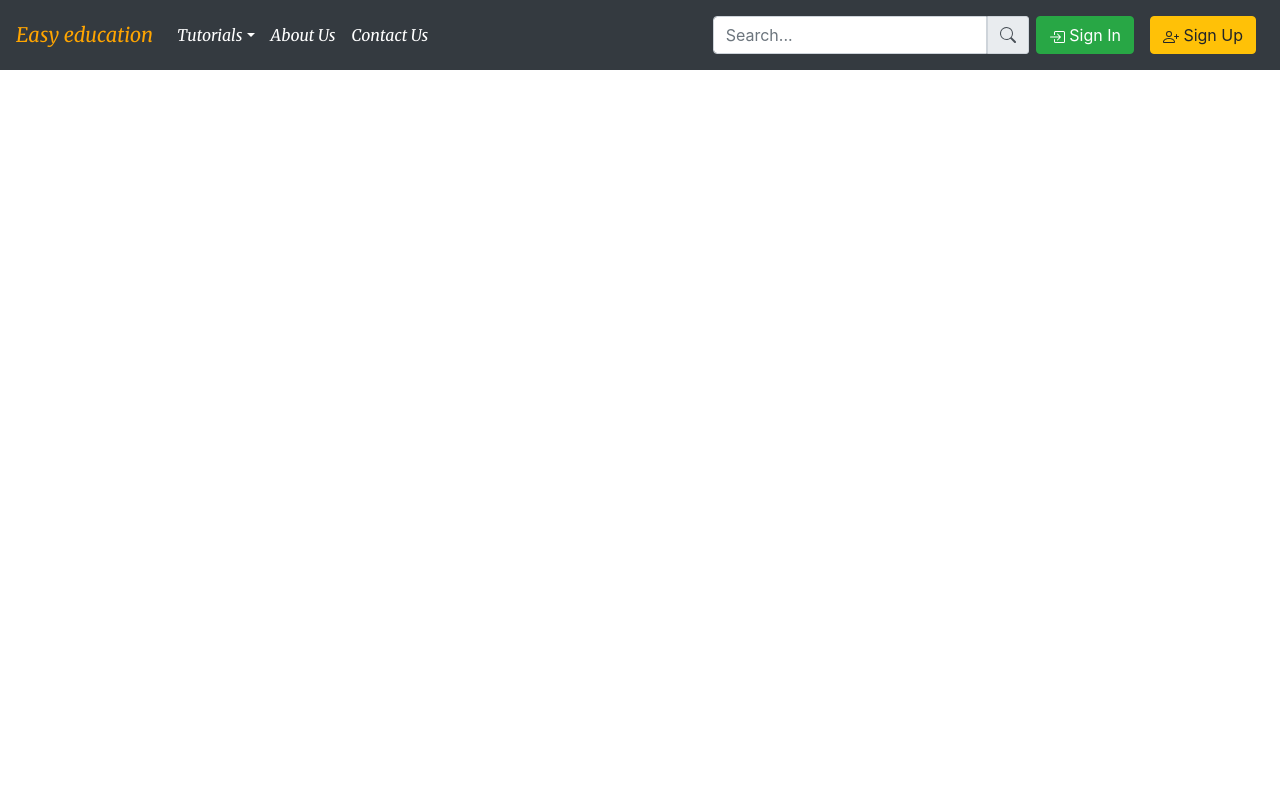
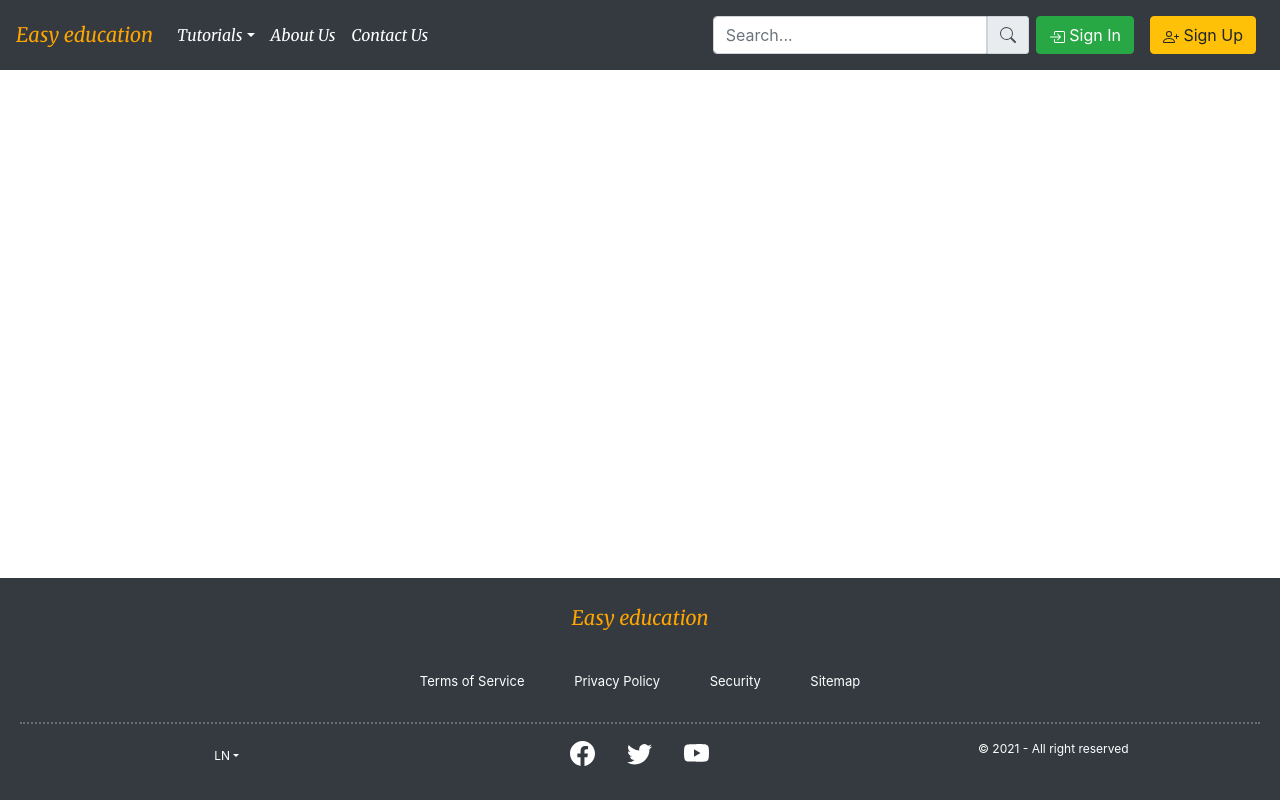
Before and after one commit to luckykumarirai/easy-education, a React (Create React App) app: page / in a window 1280 px wide. Built offline with nearby package versions, Linux system fonts and the light colour scheme.

Commit message:
adds footer

```diff
--- a/src/App.js
+++ b/src/App.js
@@ -1,9 +1,13 @@
-import './App.css';
-import NavBar from './components/navbar';
+import "bootstrap/dist/css/bootstrap.min.css";
+import "./App.css";
+import NavBar from "./components/navbar";
+import Footer from "./components/Footer";
 function App() {
   return (
     <div className="App">
       <NavBar />
+
+      <Footer />
     </div>
   );
 }
--- /dev/null
+++ b/src/components/Footer.css
@@ -0,0 +1,39 @@
+.custom-footer {
+  position: fixed;
+  bottom: 0;
+  width: 100%;
+  padding: 20px;
+}
+footer ul {
+  padding: 10px 0;
+  margin: 0;
+  width: 100%;
+  border-bottom: 2px dotted #6c6c6c;
+}
+footer a {
+  color: inherit;
+  width: 100%;
+}
+footer li {
+  display: inline-block;
+  margin: 20px 2%;
+}
+@media (max-width: 576px) {
+  footer li {
+    display: block;
+    margin: 0;
+  }
+}
+footer li a {
+  color: #fff;
+  font-size: 13px;
+}
+.custom-dropdown {
+  background-color: transparent;
+}
+footer a svg {
+  font-size: 25px;
+}
+.copyright {
+  font-size: 12px;
+}
--- /dev/null
+++ b/src/components/Footer.js
@@ -0,0 +1,75 @@
+import { Navbar, Dropdown, DropdownButton } from "react-bootstrap";
+import * as Icon from "react-bootstrap-icons";
+import "./Footer.css";
+function Footer() {
+  return (
+    <>
+      <style type="text/css">
+        {`
+    .btn-language {
+        background-color: transparent;
+        color: white;
+        font-size:12px;
+      }
+
+    .btn-xxl {
+      padding: 1rem 1.5rem;
+      font-size: 1.5rem;
+    }
+    `}
+      </style>
+      <footer className="bg-dark text-white custom-footer">
+        <Navbar.Brand
+          href="#home"
+          className="navlink"
+          style={{ color: "orange" }}
+        >
+          Easy education
+        </Navbar.Brand>
+        <ul>
+          <li>
+            <a href="#">Terms of Service</a>{" "}
+          </li>
+          <li>
+            <a href="#">Privacy Policy</a>
+          </li>
+          <li>
+            <a href="#">Security</a>
+          </li>
+          <li>
+            <a href="#">Sitemap</a>
+          </li>
+        </ul>
+        <div className="row  mx-auto">
+          <div className="col-sm-4 mt-md-3 my-2 ">
+            <Dropdown>
+              <DropdownButton variant="language" title="LN">
+                <Dropdown.Item href="#/action-1">English</Dropdown.Item>
+                <Dropdown.Item href="#/action-2">
+                  Another Language
+                </Dropdown.Item>
+                <Dropdown.Item href="#/action-3">Something else</Dropdown.Item>
+              </DropdownButton>
+            </Dropdown>
+          </div>
+          <div className="col-sm-4 mt-md-3  my-2">
+            <a href="#">
+              <Icon.Facebook className="mx-md-3 mx-2"></Icon.Facebook>
+            </a>
+            <a href="#">
+              <Icon.Twitter className="mx-md-3 mx-2"></Icon.Twitter>
+            </a>
+            <a href="#">
+              <Icon.Youtube className="mx-md-3 mx-2"></Icon.Youtube>{" "}
+            </a>
+          </div>
+          <div className="col-sm-4 mt-md-3 my-2 copyright">
+            &copy; 2021 - All right reserved
+          </div>
+        </div>
+      </footer>
+    </>
+  );
+}
+
+export default Footer;
```
Also changed, not shown: src/App.css (+5 -5 lines), 1 other file (tests, documents, lock files or other folders).
